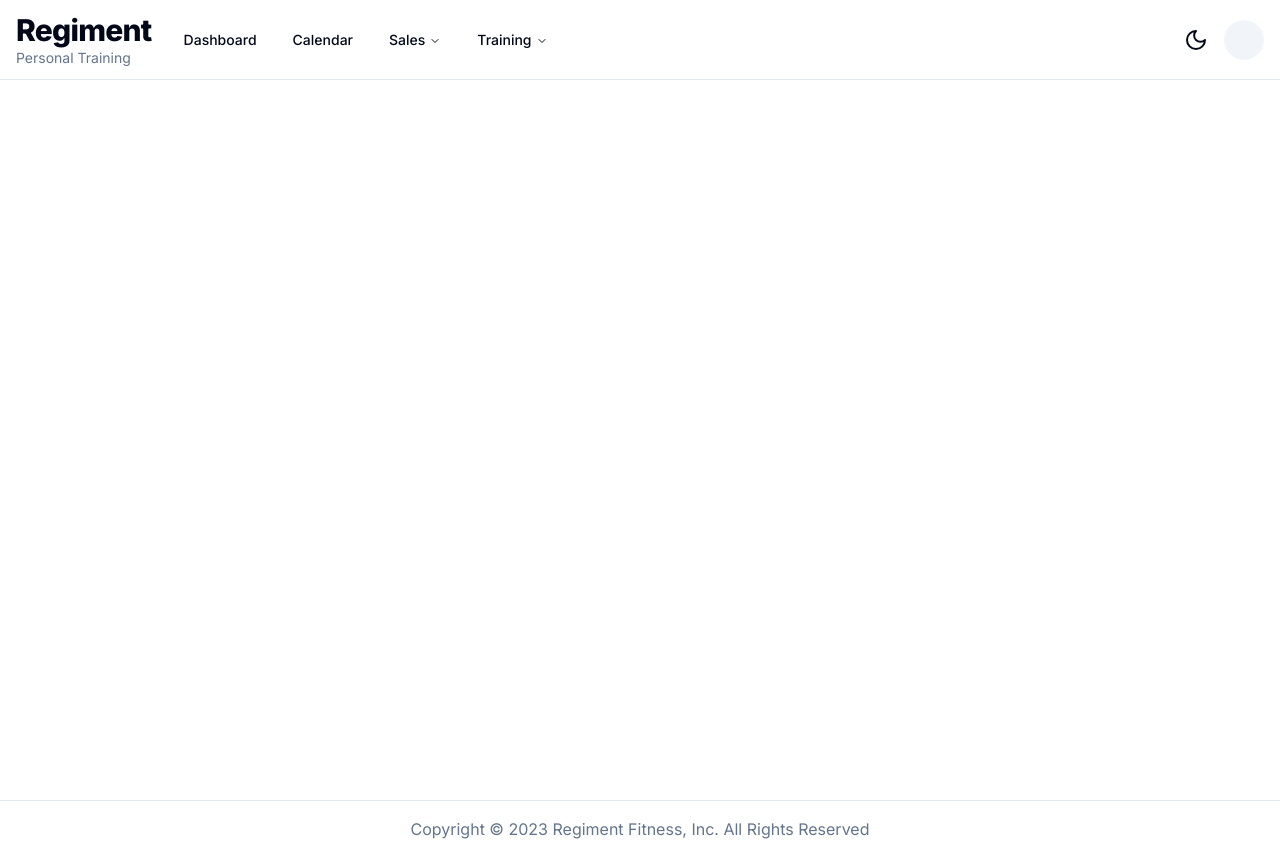
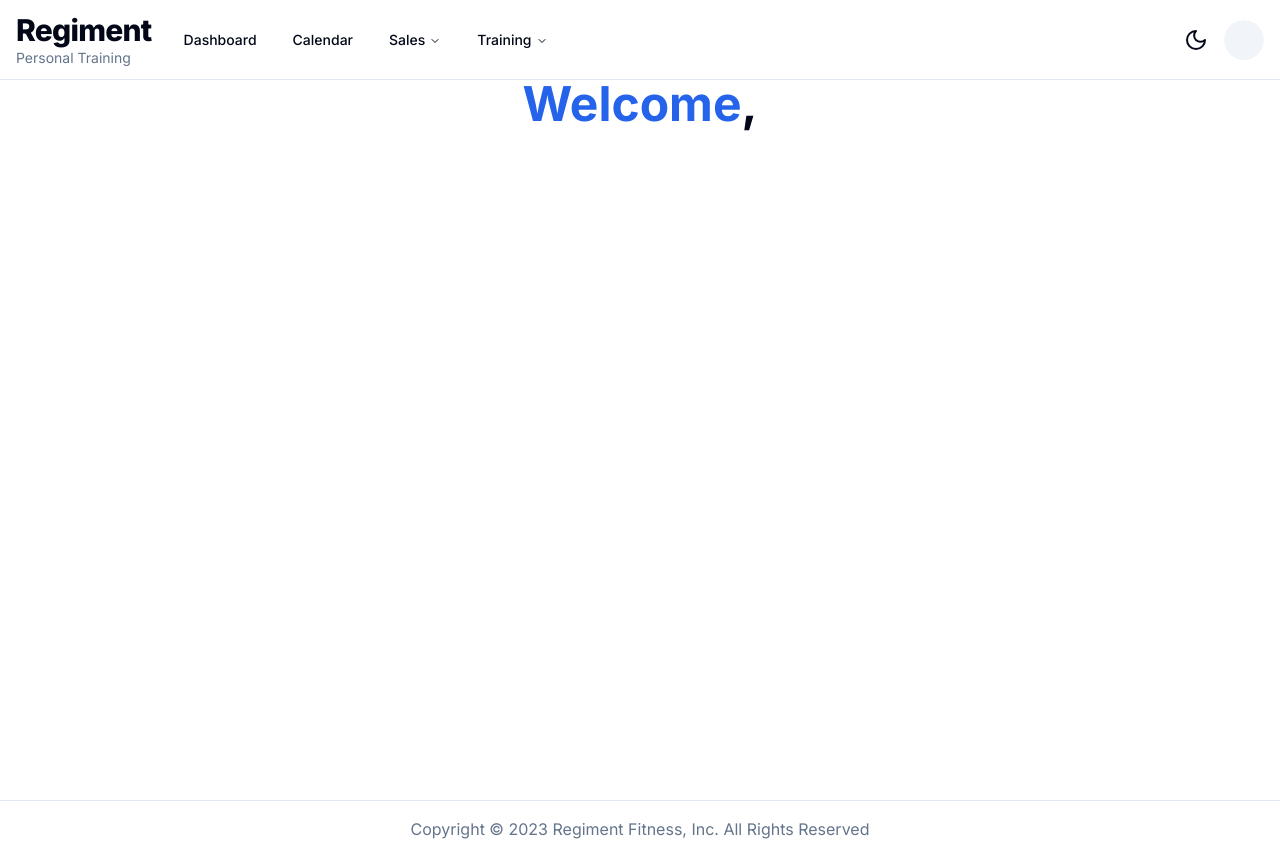
Before and after one commit to slionel185/regiment, a Next.js app: page /dashboard in a window 1280 px wide. Built offline with nearby package versions, Linux system fonts and the light colour scheme; no server answers.

Commit message:
Fix Border on Home Page

```diff
--- a/src/app/dashboard/page.tsx
+++ b/src/app/dashboard/page.tsx
@@ -1,8 +1,17 @@
+import { getServerSession } from 'next-auth'
+
+import { authOptions } from '@/utils/auth'
+
 export default async function DashboardPage() {
+    const session = await getServerSession(authOptions)
+    console.log(session)
 
     return (
-        <div>
-
+        <div className='flex flex-col h-full justify-center items-center'>
+            <div className='flex flex-col'>
+                <h1 className='text-primary text-3xl lg:text-5xl font-bold'>Welcome<span className='text-foreground'>,</span></h1>
+                <p>{session?.user.username}</p>
+            </div>
         </div>
     )
 }
--- a/src/app/page.tsx
+++ b/src/app/page.tsx
@@ -13,7 +13,7 @@ export default async function HomePage() {
 
     return (
         <div className='h-screen flex flex-col justify-center items-center px-4'>
-            <Card className='w-full px:4 border-none max-w-xl relative shadow'>
+            <Card className='w-full px:4 border-none sm:border-solid max-w-xl relative shadow'>
                 <div className='absolute top-4 right-4'>
                     <RedirectButton to='/auth/login'>Login</RedirectButton>
                 </div>
```
